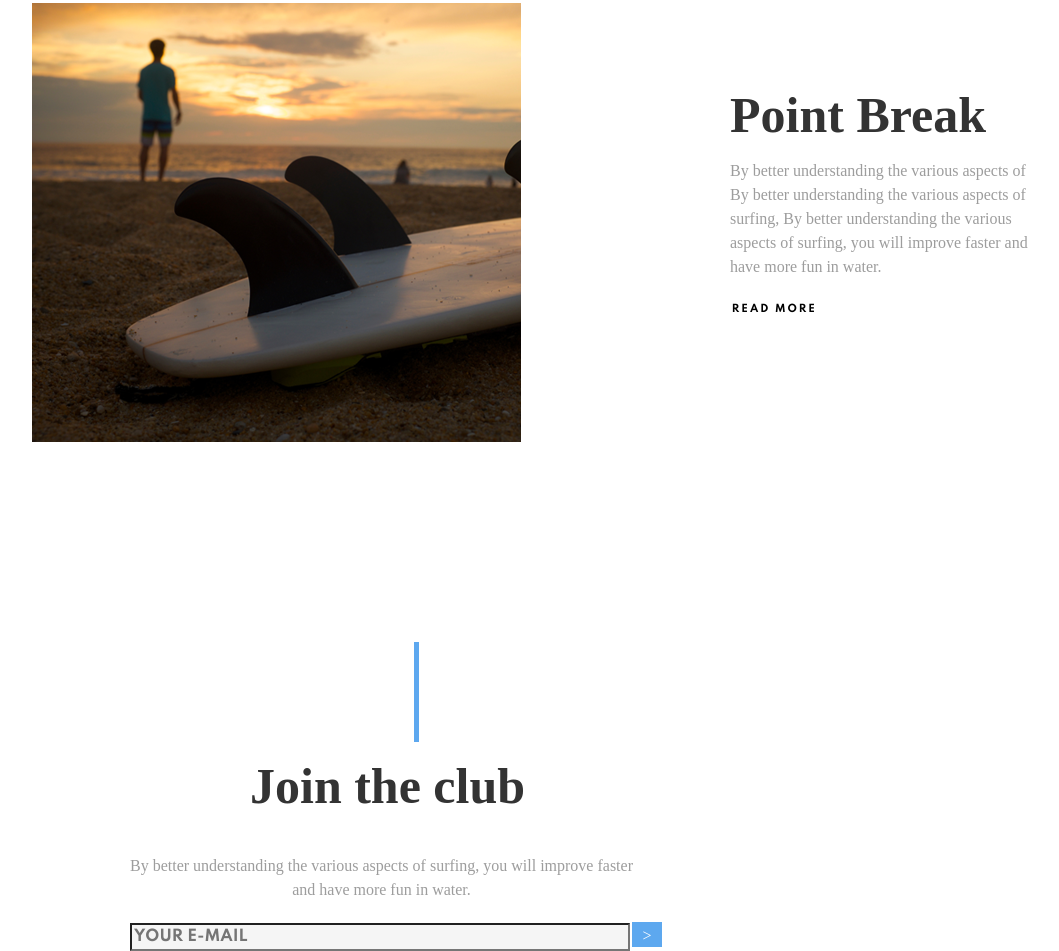
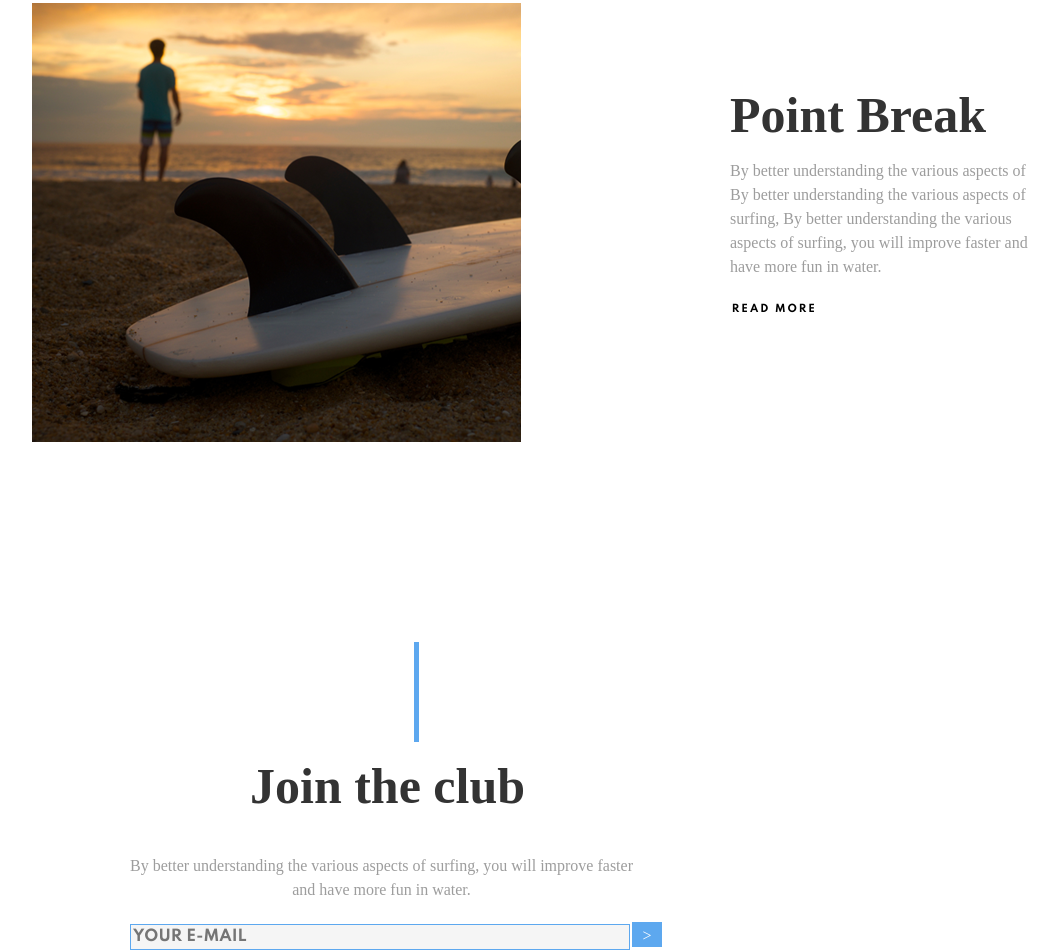
Before and after one commit to MadWolf26/SurferWebsite, a plain HTML site: page index.html in a window 1280 px wide. Shown: the part 4888-5839 px from the top of the page, without its empty margins (120-1179 px from the left). Drawn offline with Linux system fonts and the light colour scheme; files that its build step writes are made by us from their sources.

Commit message:
Update style.css

```diff
--- a/style/style.css
+++ b/style/style.css
@@ -345,6 +345,7 @@ a:hover{
   width: 500px;
   font-family: 'Spartan', sans-serif;
   font-size: 15px;
+  border: #5da8ef solid 1px;
 }
 #submit_button{
     position: relative;
```
